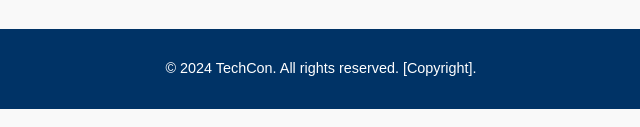
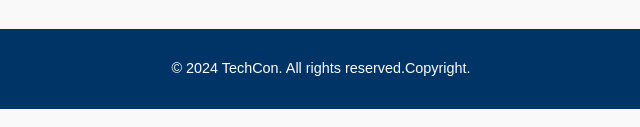
Before and after one commit to ayubmwangi1/TechCon_HTML, a plain HTML site: page techcon_website/schedule.html in a window 1280 px wide. Shown: the part 670-797 px from the top of the page, 319-959 px from the left. Drawn offline with Linux system fonts and the light colour scheme.

Commit message:
Update schedule.html

```diff
--- a/techcon_website/schedule.html
+++ b/techcon_website/schedule.html
@@ -153,7 +153,7 @@
 
     <!-- Footer -->
     <footer>
-        <p>&copy; 2024 TechCon. All rights reserved. [Copyright].</p>
+        <p>&copy; 2024 TechCon. All rights reserved.Copyright.</p>
     </footer>
 
 </body>
```
